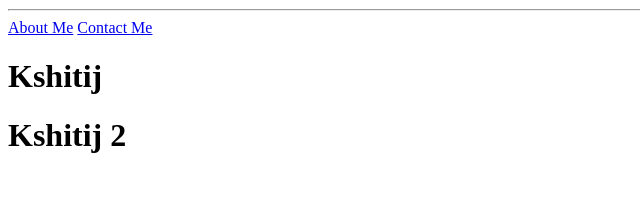
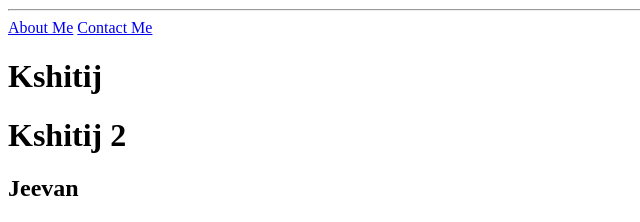
Before and after one commit to KshitijShinde2210/html-portfolio, a plain HTML site: page index.html in a window 1280 px wide. Shown: the part 655-877 px from the top of the page, without its empty margins (0-640 px from the left). Before the commit the page ends 830 px from the top, so only its background shows below. Drawn offline with Linux system fonts and the light colour scheme.

Commit message:
second commit

```diff
--- a/index.html
+++ b/index.html
@@ -19,6 +19,7 @@
   <a href="./public/contact.html">Contact Me</a>
   <h1>Kshitij</h1>
   <h1>Kshitij 2</h1>
+  <h2>Jeevan</h2>
 </body>
 
 </html>
```
